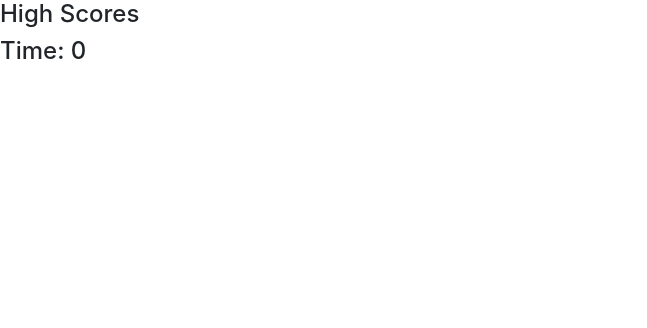
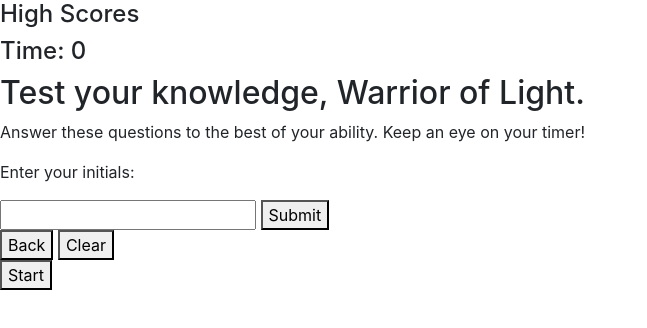
Before and after one commit to catleejs/localStorage-Quiz, a plain HTML site: page index.html in a window 1280 px wide. Shown: the whole page, without its empty margins (0-647 px from the left). Drawn offline with nearby package versions, Linux system fonts and the light colour scheme.

Commit message:
wireframed html page

```diff
--- a/index.html
+++ b/index.html
@@ -14,8 +14,23 @@
             <h4 id="highscore">High Scores</h4>
             <h4>Time: <span id="timer">0</span></h4>
     </header>
-    <main>
-
+    <main id="main">
+        <section id="quiz">
+            <h2 id="title">Test your knowledge, Warrior of Light.</h2>
+            <p id="starttxt">Answer these questions to the best of your ability. Keep an eye on your timer!</p>
+        <section id="initials">
+            <p id="initialstext">Enter your initials:</p>
+            <input id="initialsinput" type="text"></input>
+            <button id="initialssubmit" class="nbuttonsmall">Submit</button>
+        <section id="highscorelist"></section>
+        <section id="highscorebox">
+            <button id="highscoreback" class="nbuttonsmall">Back</button>
+            <button id="highscoreclear" class="nbuttonsmall">Clear</button>
+        </section>
+        <section id="buttonholder"></section>
+            <button id="startbutton" class="nbutton">Start</button>
+        </section>
+        </section>
     </main>
 
     <script src="./assets/script/script.js"></script>
```
